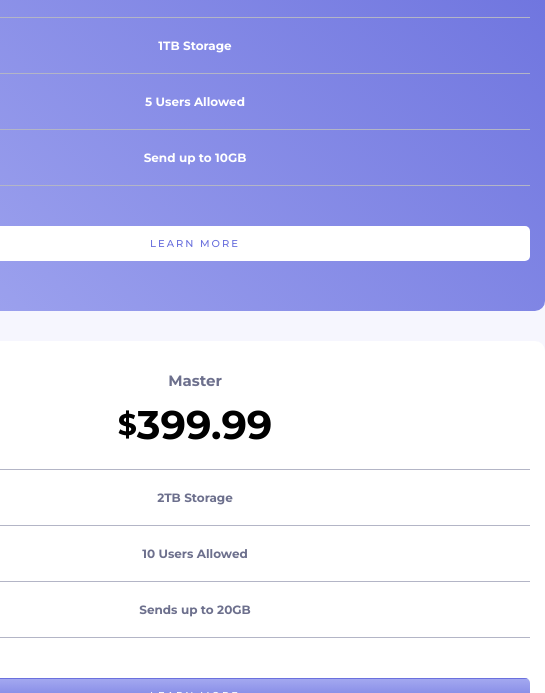
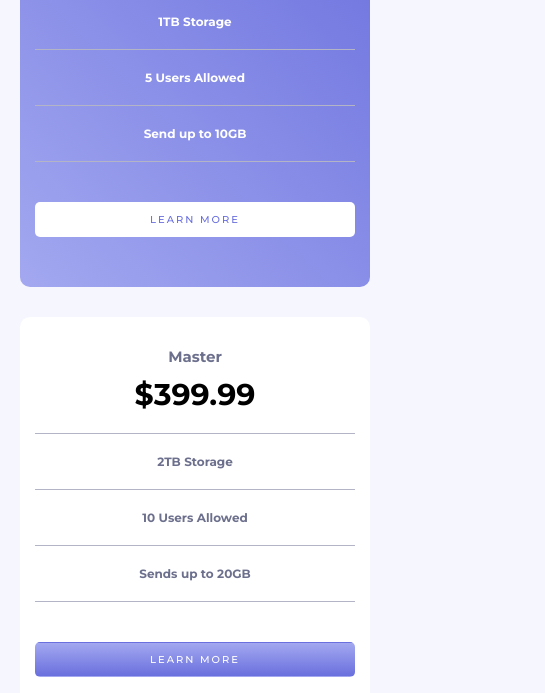
Before and after one commit to Harry-Joseph9387/pricing-component-with-toggle-master, a plain HTML site: page index.html in a window 390 px wide. Shown: the part 760-1453 px from the top of the page, 545 px wide, since content can reach past the window. Drawn offline with Linux system fonts and the light colour scheme.

Commit message:
Update sol2.css

```diff
--- a/sol2.css
+++ b/sol2.css
@@ -160,7 +160,7 @@ body{
 .attribution{
     margin-top:20px;
 }
-@media(max-width:900px){
+@media(max-width:950px){
     .wrapper{
         width:700px;
     }
@@ -171,10 +171,21 @@ body{
         padding:50px 15px;
     }
 }
-@media(max-width:600px){
+@media(max-width:700px){
+    .wrapper{
+        width:600px;
+    }
+    .monthly-pricing span,.annually-pricing span{
+        font-size:30px;
+    }
+
+}
+@media(max-width:625px){
+
     .wrapper{
         grid-template-columns: 1fr;
         gap:30px;
+        width:350px;
     }
     .container{
         padding:0px 20px;
```
